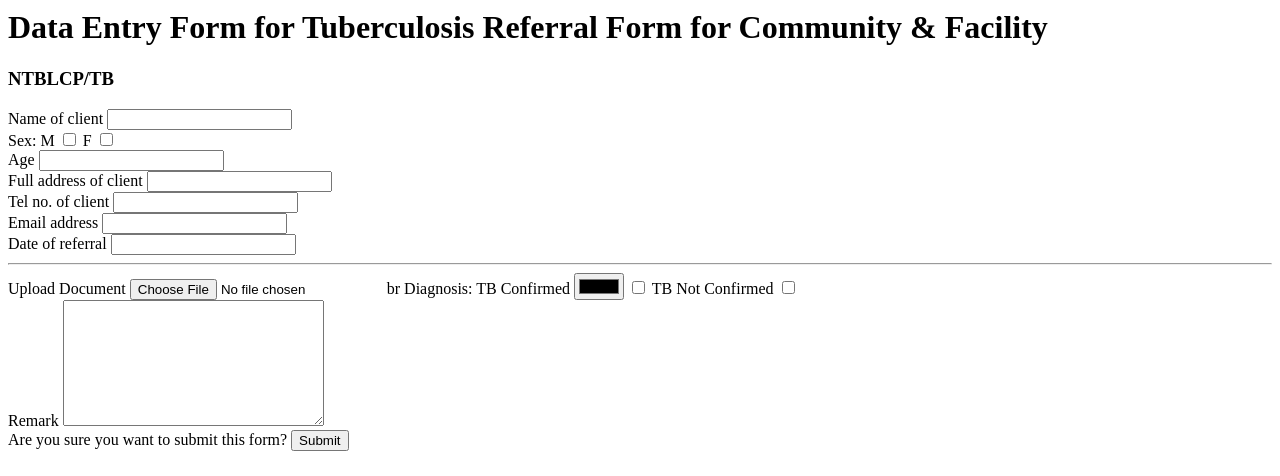
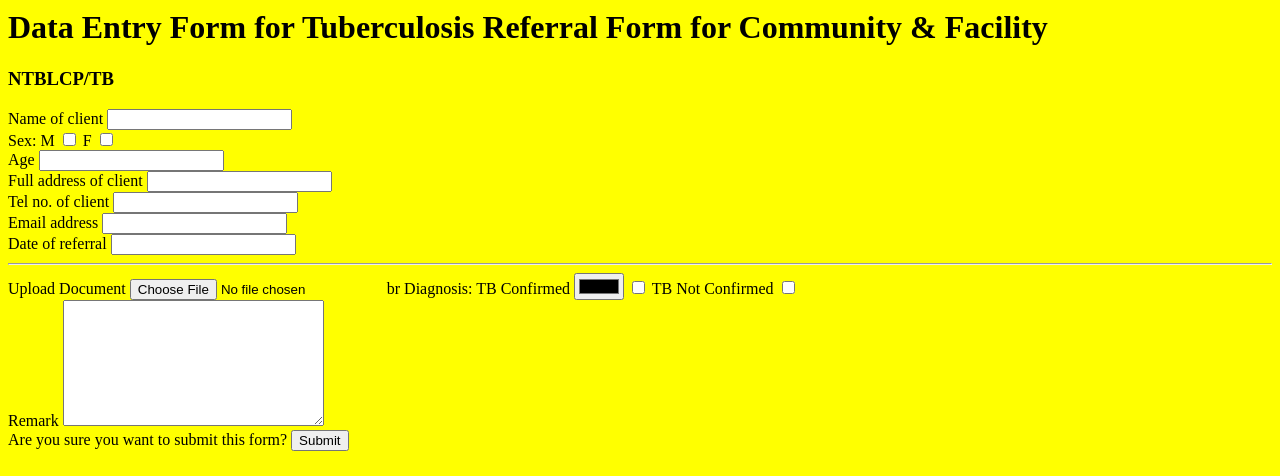
Before and after one commit to Commy2022/Referral-form, a plain HTML site: page index.html in a window 1280 px wide. Shown: the part 324-800 px from the top of the page. Drawn offline with Linux system fonts and the light colour scheme.

Commit message:
Add files via upload

```diff
--- a/index.html
+++ b/index.html
@@ -3,6 +3,14 @@
   <head>
     <meta charset="utf-8">
     <title>🦠Data Entry Form</title>
+
+    <style>
+      body {
+        background-color: Yellow;
+    }
+
+    </style>
+
   </head>
   <body>
     <img src="http://ihvnigeria.org/wp-content/uploads/2020/04/logod.jpg" alt="">
```
